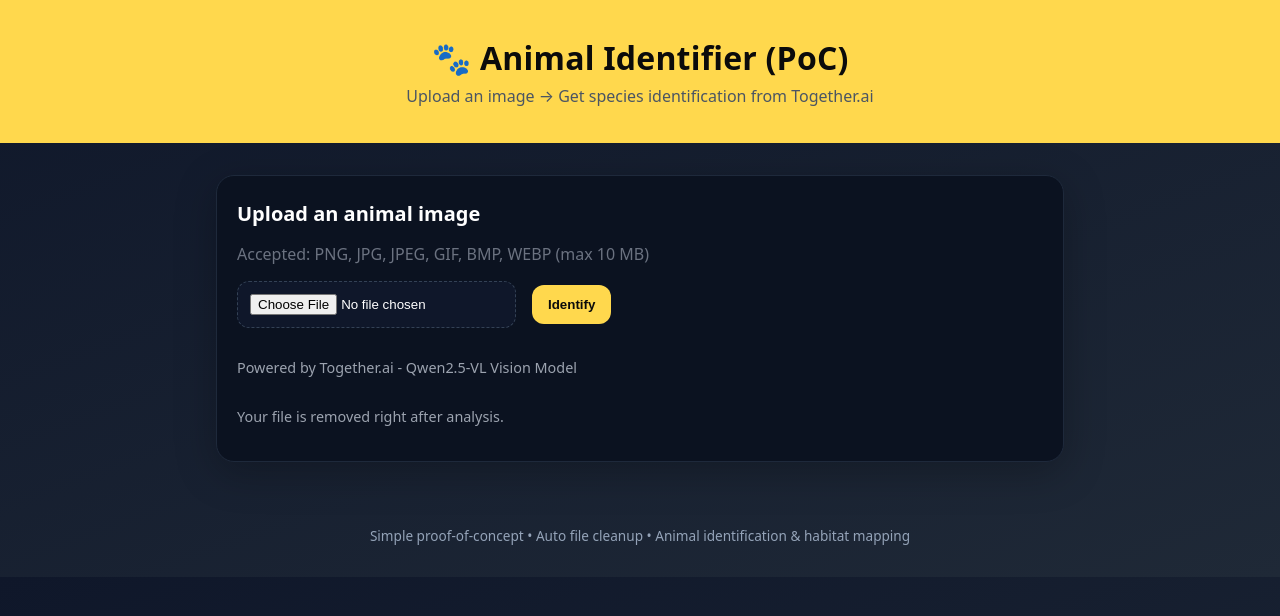
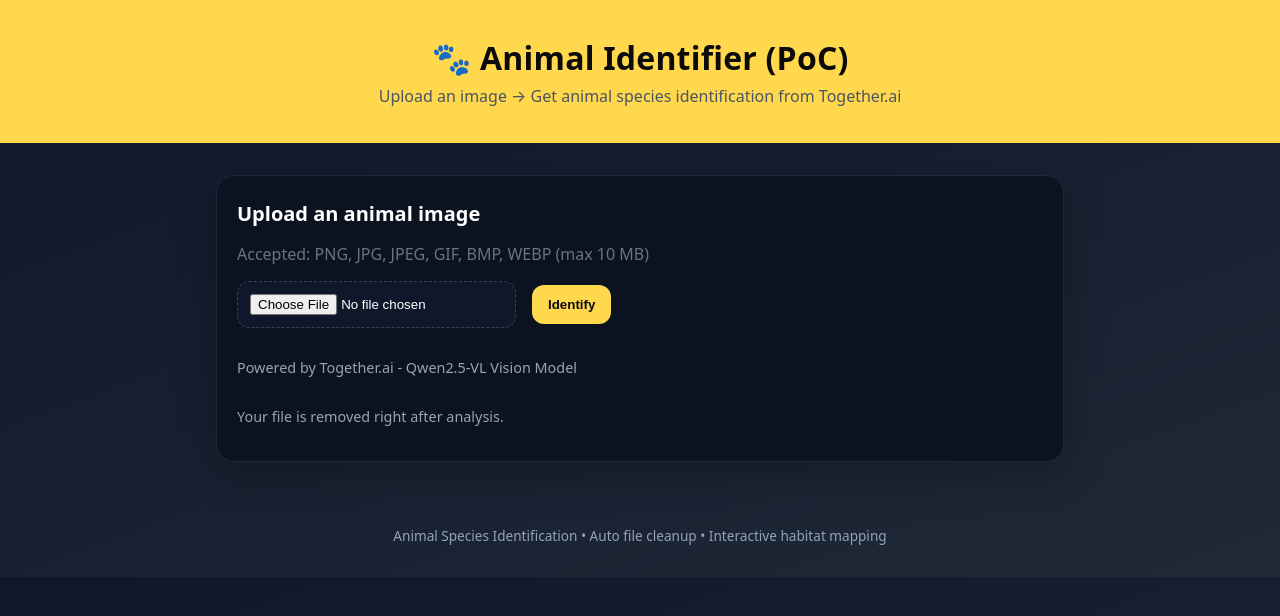
Before and after one commit to Red-Turtles/Proof-Of-Concept-Demo, a Flask app: page / in a window 1280 px wide. Shown: the top 616 px of the page. Run offline with Flask 3, Linux system fonts and the light colour scheme; some libraries are stand-ins or nearby versions.

Commit message:
adapt from turtles to animals

```diff
--- a/templates/index.html
+++ b/templates/index.html
@@ -3,13 +3,13 @@
 <head>
   <meta charset="utf-8" />
   <meta name="viewport" content="width=device-width,initial-scale=1" />
-  <title>Animal Identifier (PoC)</title>
+  <title>Animal Species Identifier (PoC)</title>
   <link rel="stylesheet" href="{{ url_for('static', filename='css/style.css') }}" />
 </head>
 <body>
   <header>
     <h1>🐾 Animal Identifier (PoC)</h1>
-    <p>Upload an image → Get species identification from Together.ai</p>
+    <p>Upload an image → Get animal species identification from Together.ai</p>
   </header>
   <main class="container">
     <section class="card">
@@ -59,6 +59,6 @@
       </form>
     </section>
   </main>
-  <footer>Simple proof-of-concept • Auto file cleanup • Animal identification & habitat mapping</footer>
+  <footer>Animal Species Identification • Auto file cleanup • Interactive habitat mapping</footer>
 </body>
 </html>
--- a/templates/map.html
+++ b/templates/map.html
@@ -3,7 +3,7 @@
 <head>
   <meta charset="utf-8" />
   <meta name="viewport" content="width=device-width,initial-scale=1" />
-  <title>Turtle Habitat Map - {{ habitat_data.name }}</title>
+  <title>Animal Habitat Map - {{ habitat_data.name }}</title>
   <link rel="stylesheet" href="{{ url_for('static', filename='css/style.css') }}" />
   <link rel="stylesheet" href="https://unpkg.com/leaflet@1.9.4/dist/leaflet.css" />
   <style>
@@ -266,7 +266,7 @@
       </div>
 
       <div class="form-row" style="margin-top:1rem">
-        <a href="/"><button>Identify Another Turtle</button></a>
+        <a href="/"><button>Identify Another Animal</button></a>
         <button onclick="downloadMap()">Download Map</button>
       </div>
     </section>
--- a/templates/results.html
+++ b/templates/results.html
@@ -3,7 +3,7 @@
 <head>
   <meta charset="utf-8" />
   <meta name="viewport" content="width=device-width,initial-scale=1" />
-  <title>Animal Identifier - Results</title>
+  <title>Animal Species Identifier - Results</title>
   <link rel="stylesheet" href="{{ url_for('static', filename='css/style.css') }}" />
 </head>
 <body>
@@ -41,13 +41,13 @@
       </div>
 
       <div class="form-row" style="margin-top:1rem">
-        <a href="/"><button>Try another image</button></a>
+        <a href="/"><button>Identify another animal</button></a>
         {% if result.is_animal and result.species and result.species != "Unknown" %}
         <a href="/map?species={{ result.species | urlencode }}&common_name={{ result.common_name | urlencode }}&animal_type={{ result.animal_type | urlencode }}"><button>View Habitat Map</button></a>
         {% endif %}
       </div>
     </section>
   </main>
-  <footer>Simple proof-of-concept • Auto file cleanup • Yellow + Slate theme</footer>
+  <footer>Animal Species Identification • Auto file cleanup • Secure file handling</footer>
 </body>
 </html>
```
Also changed, not shown: README.md.
